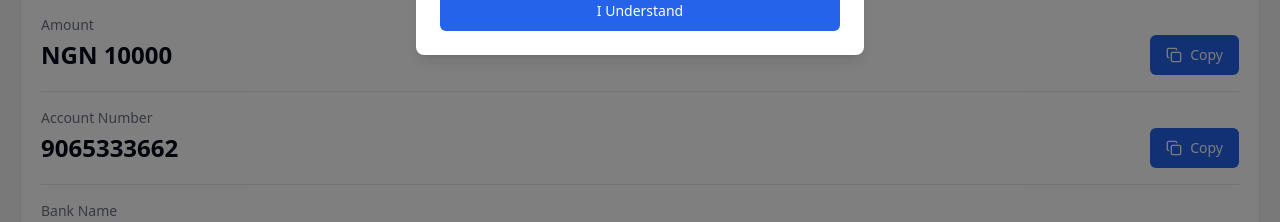
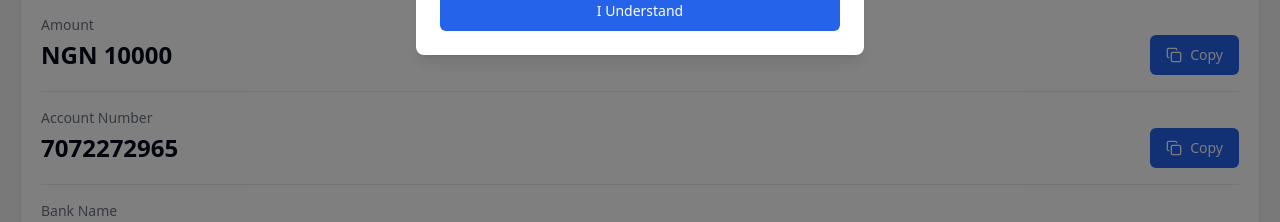
Before and after one commit to Linerty17/bluepay-alexfriend2, a React (Vite) app: page /buy-bpc/payment in a window 1280 px wide. Shown: the part 502-724 px from the top of the page. Built offline with nearby package versions, Linux system fonts and the light colour scheme.

Commit message:
Update BuyBPCPayment.tsx

```diff
--- a/src/pages/BuyBPCPayment.tsx
+++ b/src/pages/BuyBPCPayment.tsx
@@ -115,11 +115,11 @@ const BuyBPCPayment = () => {
         <div className="mb-4 border-t pt-4">
           <p className="text-gray-500 text-sm">Account Number</p>
           <div className="flex justify-between items-center">
-            <p className="text-2xl font-bold">9065333662</p>
+            <p className="text-2xl font-bold">7072272965</p>
             <Button
               variant="default"
               className="bg-blue-600 hover:bg-blue-700 flex items-center gap-2"
-              onClick={() => handleCopy("9065333662", "Account Number")}
+              onClick={() => handleCopy("7072272965", "Account Number")}
             >
               <Copy size={18} />
               Copy
@@ -134,7 +134,7 @@ const BuyBPCPayment = () => {
 
         <div className="mb-4 border-t pt-4">
           <p className="text-gray-500 text-sm">Account Name</p>
-          <p className="text-2xl font-bold">ARUWAYO BLESSING</p>
+          <p className="text-2xl font-bold">OMOSAYE JACKSON</p>
         </div>
       </div>
 
```
